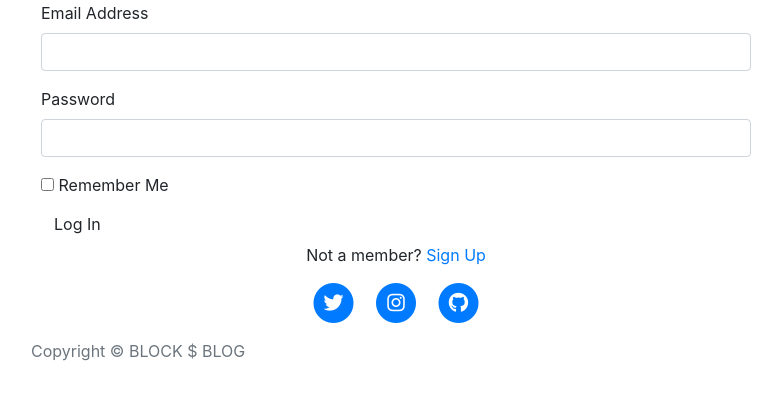
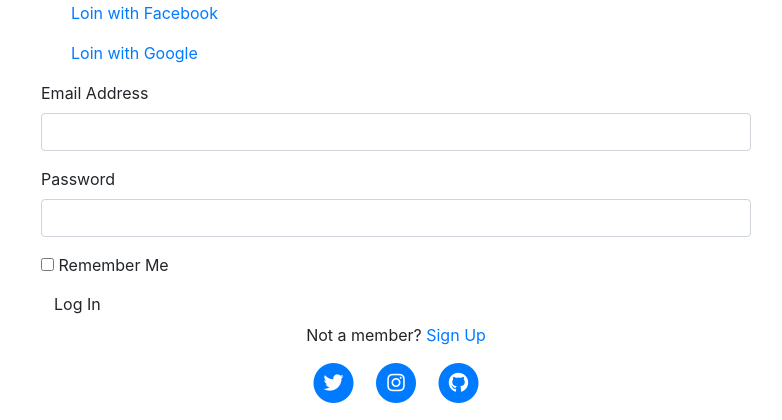
Before and after one commit to Murathe/BlockBlog, a Flask app: page /authenticate/login in a window 1280 px wide. Shown: the part 71-491 px from the top of the page, without its empty margins (244-1026 px from the left). Run offline with Flask 2, Linux system fonts and the light colour scheme; some libraries are stand-ins or nearby versions.

Commit message:
Add facebook login route link

```diff
--- a/app/templates/login.html
+++ b/app/templates/login.html
@@ -7,13 +7,21 @@
         <div class="row">
             <div class="col-md-2"></div>
             <div class="col-md-8">
+                <div class="col-md-12">
+                    <div class="col-md-6">
+                        <p><a href="{{url_for('facebook')}}">Loin with Facebook</a></p>
+                    </div>
+                    <div class="col-md-6">
+                        <p><a href="{{url_for('google')}}">Loin with Google</a></p>
+                    </div>
+                </div>
                 {% for message in get_flashed_messages()%}
-                <div class="alert alert-danger">
-                    <button type="button" class="close" data-dismiss="alert">&times;</button>
-                    {{message}}
-                </div>
+                    <div class="alert alert-danger">
+                        <button type="button" class="close" data-dismiss="alert">&times;</button>
+                        {{message}}
+                    </div>
                 {% endfor%}
-                {{wtf.quick_form(login_form)}}
+                    {{wtf.quick_form(login_form)}}
                 <p class="text-center">Not a member? <a href="{{url_for('auth.signup')}}">Sign Up</a></p>
             </div>
             <div class="col-md-2"></div>
```
